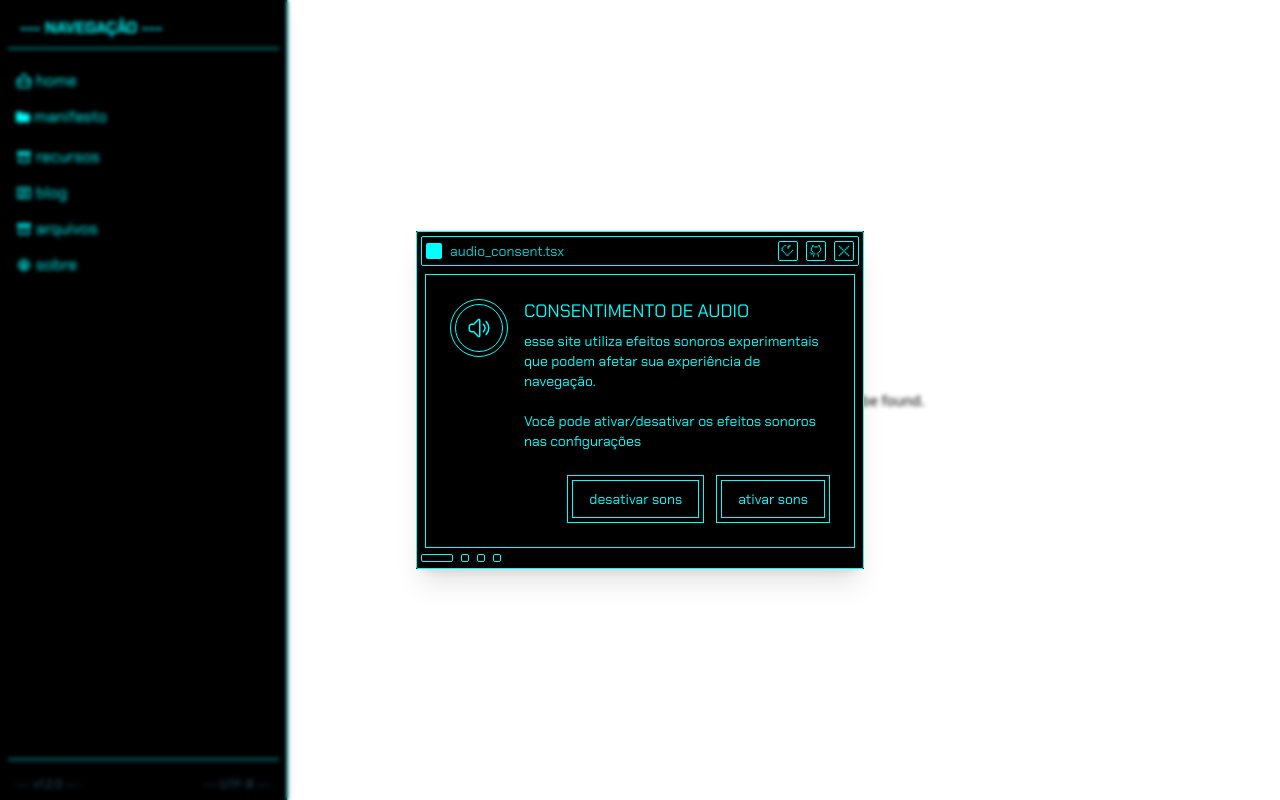
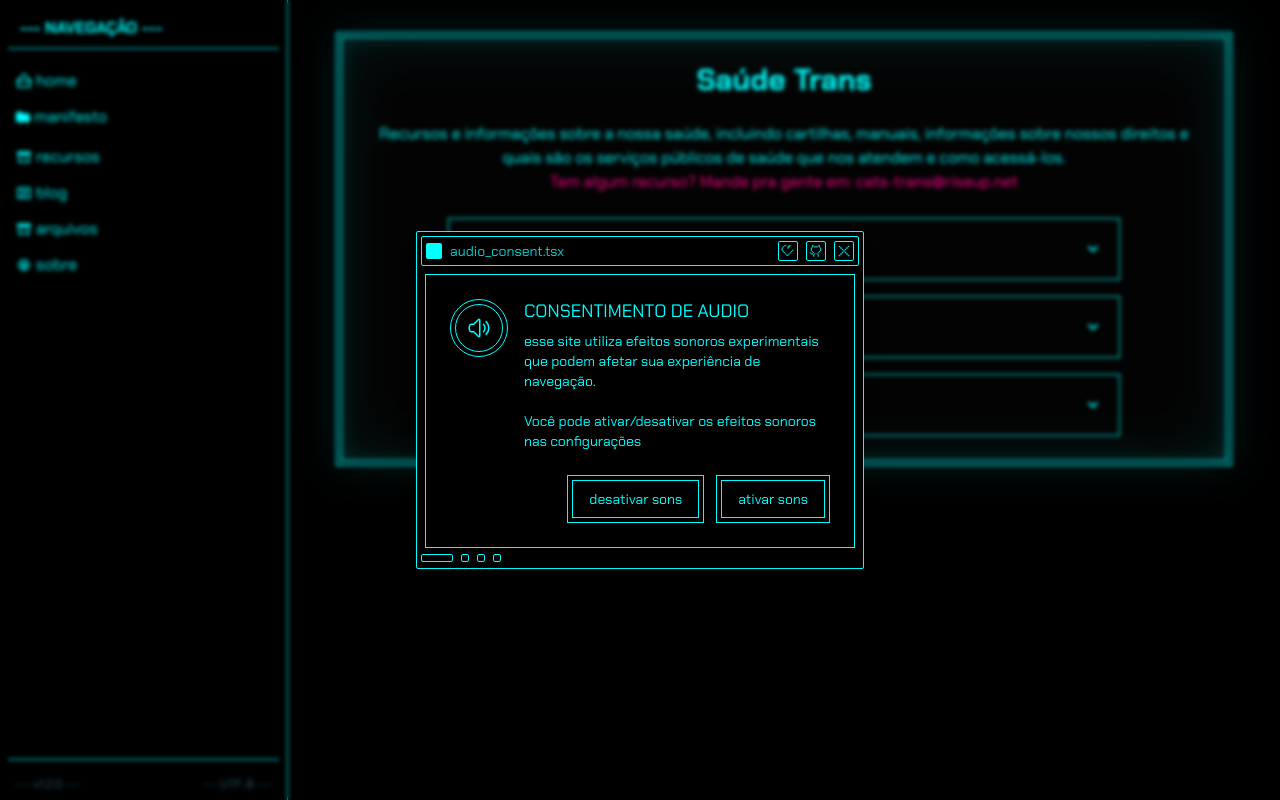
Before and after one commit to Coletivo-Anarquista-Trans/site, a Next.js app: page /saude-trans in a window 1280 px wide. Before the commit this address had no page. Built offline with nearby package versions, Linux system fonts and the light colour scheme.

Commit message:
feat: criando página saúde trans

```diff
--- /dev/null
+++ b/src/app/saude-trans/page.tsx
@@ -0,0 +1,90 @@
+// app/saude-trans/page.tsx
+"use client";
+
+import CyberContainer from "@/components/atoms/CyberContainer";
+import CyberDropdown from "@/components/molecules/CyberDropdown";
+import { CyberDropdownItem } from "@/types/dropdown";
+
+export default function SaudeTrans() {
+    const servicosSaudeItems: CyberDropdownItem[] = [
+        {
+            id: "sp-servicos",
+            label: "São Paulo",
+            onClick: () => console.log("São Paulo")
+        },
+        {
+            id: "rj-servicos",
+            label: "Rio de Janeiro",
+            onClick: () => console.log("Rio de Janeiro")
+        }
+    ];
+
+    const casasAcolhimentoItems: CyberDropdownItem[] = [
+        {
+            id: "casa-1",
+            label: "Casa 1",
+            onClick: () => console.log("Casa SP clicked")
+        },
+        {
+            id: "casa-2",
+            label: "Casa Nem",
+            onClick: () => console.log("Casa RJ clicked")
+        }
+    ];
+
+    const cartilhasManuaisItems: CyberDropdownItem[] = [
+        {
+            id: "cartilha-1",
+            label: "Cartilha de Retificação de Documentos",
+            onClick: () => console.log("Cartilha 1 clicked")
+        },
+        {
+            id: "manual-1",
+            label: "Cartilha de DIY Hormonal",
+            onClick: () => console.log("Manual 1 clicked")
+        },
+        {
+            id: "manual-2",
+            label: "Cartilha sobre segurança ",
+            onClick: () => console.log("Manual 2 clicked"),
+            disabled: true
+        }
+    ];
+
+    return (
+        <CyberContainer className="min-h-screen flex flex-col items-center overflow-x-hidden px-4 py-8">
+            <CyberContainer className="w-full max-w-4xl border border-accent1 p-1 crt-screen crt-curvature crt-reflection granular-effect">
+                <CyberContainer className="border border-accent1 p-6">
+                    <CyberContainer className="text-2xl sm:text-3xl font-bold text-accent1 mb-6 text-center">
+                        Saúde Trans
+                    </CyberContainer>
+
+                    <CyberContainer className="text-accent1 text-center mb-6">
+                        Recursos e informações sobre a nossa saúde, incluindo cartilhas, manuais, informações sobre nossos direitos e quais são os serviços públicos de saúde que nos atendem e como acessá-los.
+                        <br />
+                        <span className="text-accent5">
+                            Tem algum recurso? Mande pra gente em: cats-trans@riseup.net
+                        </span>
+                    </CyberContainer>
+
+                    <div className="space-y-4">
+                        <CyberDropdown
+                            title="Serviços de Saúde"
+                            items={servicosSaudeItems}
+                        />
+
+                        <CyberDropdown
+                            title="Casas de Acolhimento"
+                            items={casasAcolhimentoItems}
+                        />
+
+                        <CyberDropdown
+                            title="Cartilhas e Manuais"
+                            items={cartilhasManuaisItems}
+                        />
+                    </div>
+                </CyberContainer>
+            </CyberContainer>
+        </CyberContainer>
+    )
+}
--- /dev/null
+++ b/src/components/molecules/CyberDropdown/index.tsx
@@ -0,0 +1,67 @@
+"use client";
+
+import { useState } from "react";
+import CyberContainer from "@/components/atoms/CyberContainer";
+import { CyberDropdownProps } from "@/types/dropdown";
+
+export default function CyberDropdown({
+    title,
+    items,
+    className = "",
+    defaultOpen = false,
+    maxHeight = "max-h-96",
+    onToggle
+}: CyberDropdownProps) {
+    const [isOpen, setIsOpen] = useState(defaultOpen);
+
+    const toggleDropdown = () => {
+        const newIsOpen = !isOpen;
+        setIsOpen(newIsOpen);
+        onToggle?.(newIsOpen);
+    };
+
+    return (
+        <CyberContainer className={`w-full max-w-2xl mx-auto ${className}`}>
+            <div className="border border-accent1 rounded-none">
+                <button
+                    onClick={toggleDropdown}
+                    className="w-full p-4 bg-transparent border-none text-left flex items-center justify-between text-accent1 hover:text-accent5 transition-colors duration-200 focus:outline-none focus:ring-2 focus:ring-accent1"
+                >
+                    <span className="text-lg font-semibold">{title}</span>
+                    <svg
+                        className={`w-5 h-5 transition-transform duration-200 ${isOpen ? 'rotate-180' : 'rotate-0'
+                            }`}
+                        viewBox="0 0 20 20"
+                        fill="currentColor"
+                    >
+                        <path
+                            fillRule="evenodd"
+                            d="M5.293 7.293a1 1 0 011.414 0L10 10.586l3.293-3.293a1 1 0 111.414 1.414l-4 4a1 1 0 01-1.414 0l-4-4a1 1 0 010-1.414z"
+                            clipRule="evenodd"
+                        />
+                    </svg>
+                </button>
+
+                {isOpen && (
+                    <div className="border-t border-accent1 bg-background">
+                        <div className={`p-4 space-y-3 overflow-y-auto ${maxHeight}`}>
+                            {items.map((item) => (
+                                <div
+                                    key={item.id}
+                                    className={`p-2 border-l-2 border-transparent transition-all duration-200 flex items-center gap-2 ${item.disabled
+                                            ? 'text-accent3 cursor-not-allowed opacity-50'
+                                            : 'text-accent1 hover:text-accent5 cursor-pointer hover:border-accent5'
+                                        }`}
+                                    onClick={item.disabled ? undefined : item.onClick}
+                                >
+                                    {item.icon && <span className="flex-shrink-0">{item.icon}</span>}
+                                    <span>{item.label}</span>
+                                </div>
+                            ))}
+                        </div>
+                    </div>
+                )}
+            </div>
+        </CyberContainer>
+    );
+}
--- /dev/null
+++ b/src/types/dropdown.ts
@@ -0,0 +1,16 @@
+export interface CyberDropdownItem {
+  id: string;
+  label: string;
+  onClick?: () => void;
+  disabled?: boolean;
+  icon?: React.ReactNode;
+}
+
+export interface CyberDropdownProps {
+  title: string;
+  items: CyberDropdownItem[];
+  className?: string;
+  defaultOpen?: boolean;
+  maxHeight?: string;
+  onToggle?: (isOpen: boolean) => void;
+}
```
